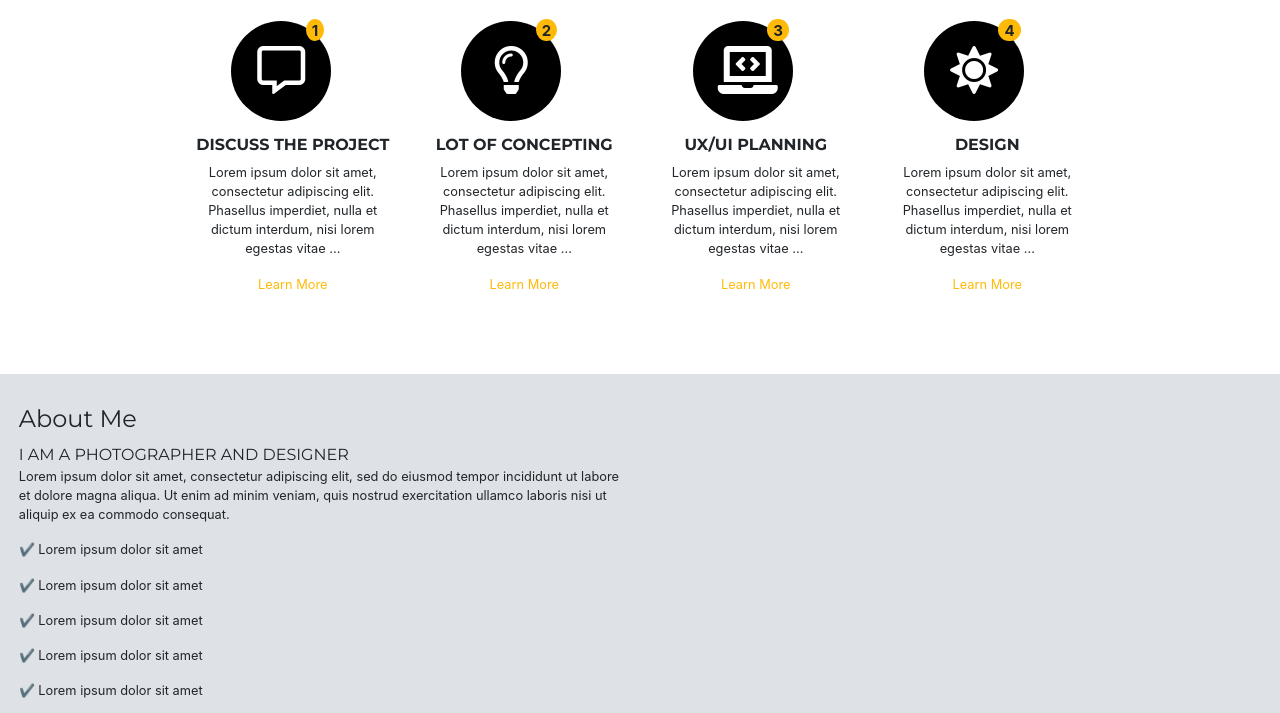
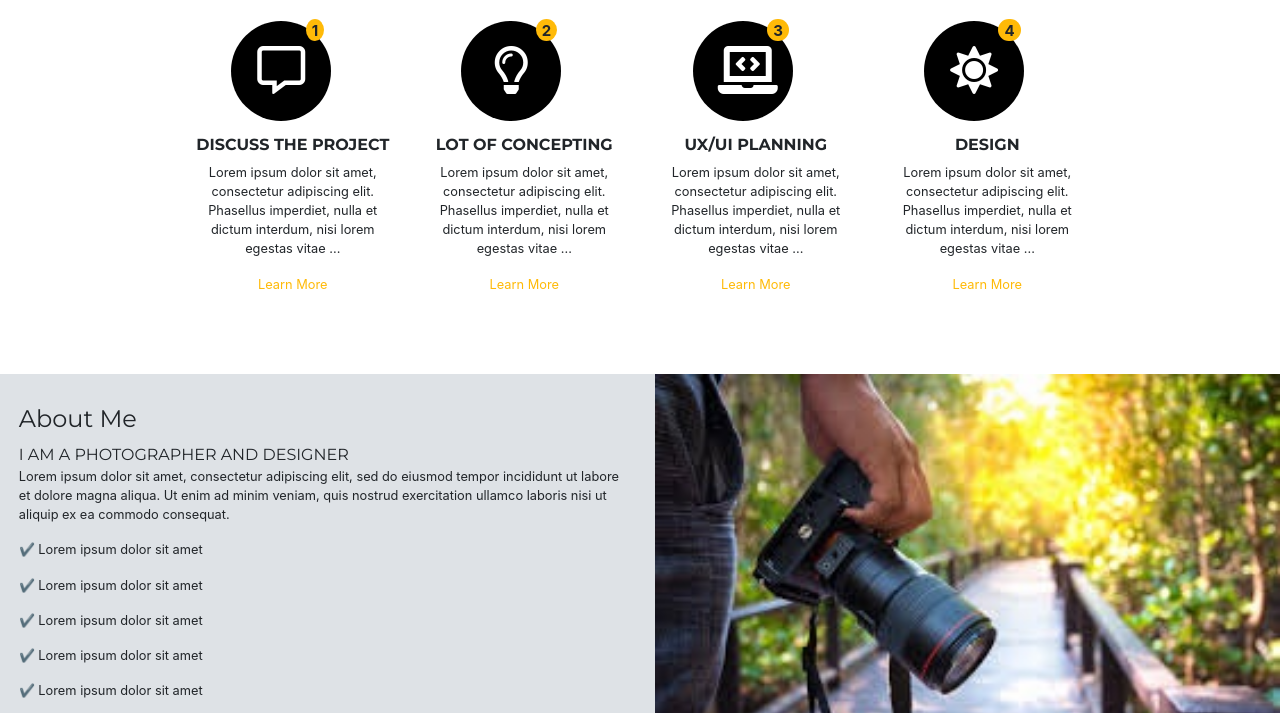
Before and after one commit to pankitab/Color-Shot-Studio, a plain HTML site: page index.html in a window 1280 px wide. Shown: the part 1787-2500 px from the top of the page. Drawn offline with nearby package versions, Linux system fonts and the light colour scheme.

Commit message:
Update index.html

```diff
--- a/index.html
+++ b/index.html
@@ -199,7 +199,7 @@
     </div>
 
     <div class="col-lg-6">
-      <img class="camera" src="images/camera.jfif" alt="">
+      <img class="camera" src="images/camera.jpg" alt="">
     </div>
   </div>
 </section>
```
